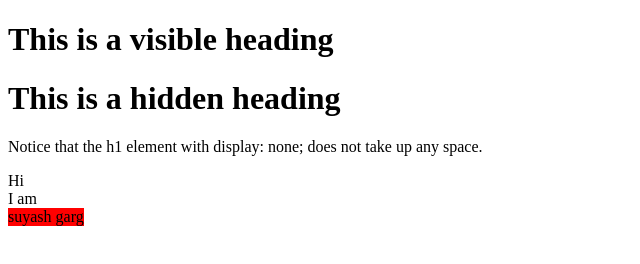
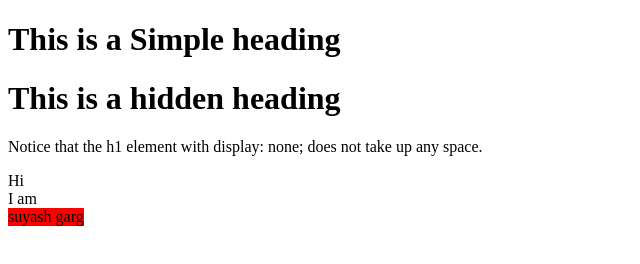
Before and after one commit to Suyashhrc/webpage1, a plain HTML site: page examples.html in a window 1280 px wide. Shown: the whole page, without its empty margins (0-640 px from the left). Drawn offline with Linux system fonts and the light colour scheme.

Commit message:
Update examples.html

```diff
--- a/examples.html
+++ b/examples.html
@@ -9,7 +9,7 @@
 </head>
 <body>
 
-<h1>This is a visible heading</h1>
+<h1>This is a Simple heading</h1>
 <h1 class="hidden">This is a hidden heading</h1>
 <p>Notice that the h1 element with display: none; does not take up any space.</p>
 <div class="">
```
